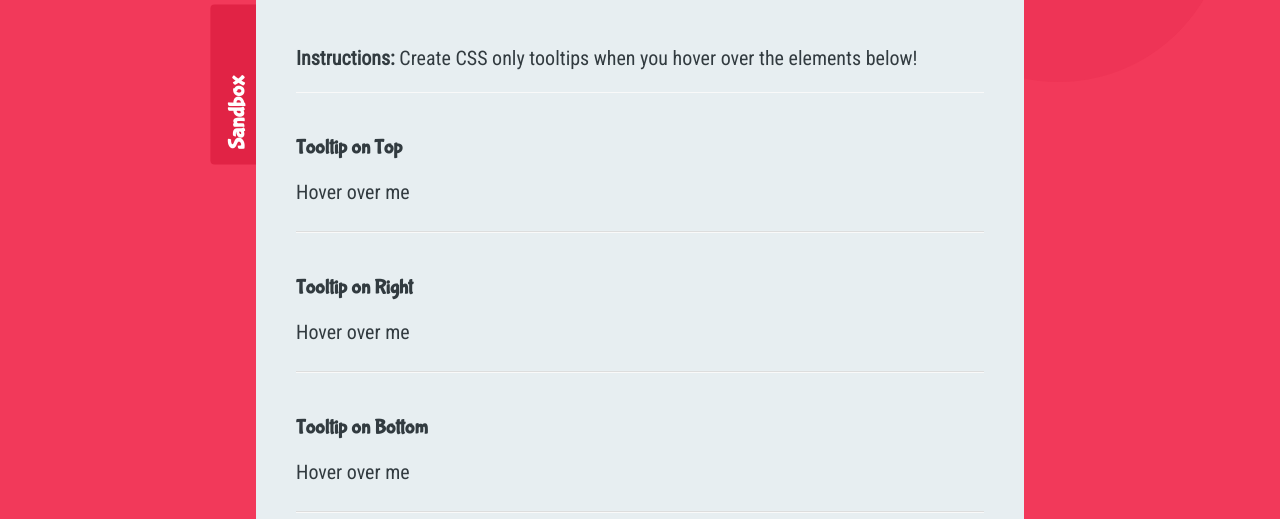
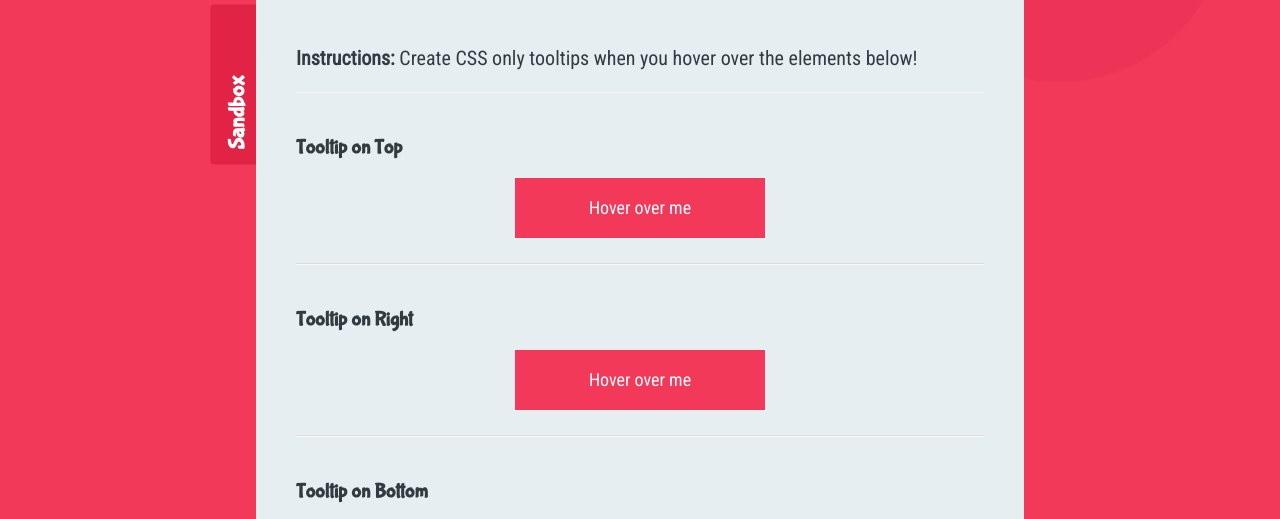
Before and after one commit to Annie-Huang/css3-in-30-days, a website: page 18-Tooltips/index.html in a window 1280 px wide. Shown: the part 276-795 px from the top of the page. Drawn offline with Linux system fonts and the light colour scheme; a web font is replaced by a local one.

Commit message:
Put the text in the middle of the tooltip element. And put the tooltip element to the middle of the page

```diff
--- a/18-Tooltips/sandbox.css
+++ b/18-Tooltips/sandbox.css
@@ -3,3 +3,15 @@
     CODE YOUR STYLES BELOW!
 
    ====================================== */
+
+.tooltip {
+    position: relative;
+    height: 60px;
+    width: 250px;
+    background: #f2395a;
+    color: white;
+    text-align: center;
+    line-height: 60px;
+    font-size: 18px;
+    margin: 0 auto; /*this is to adjust it to the middle of the page */
+}
```
